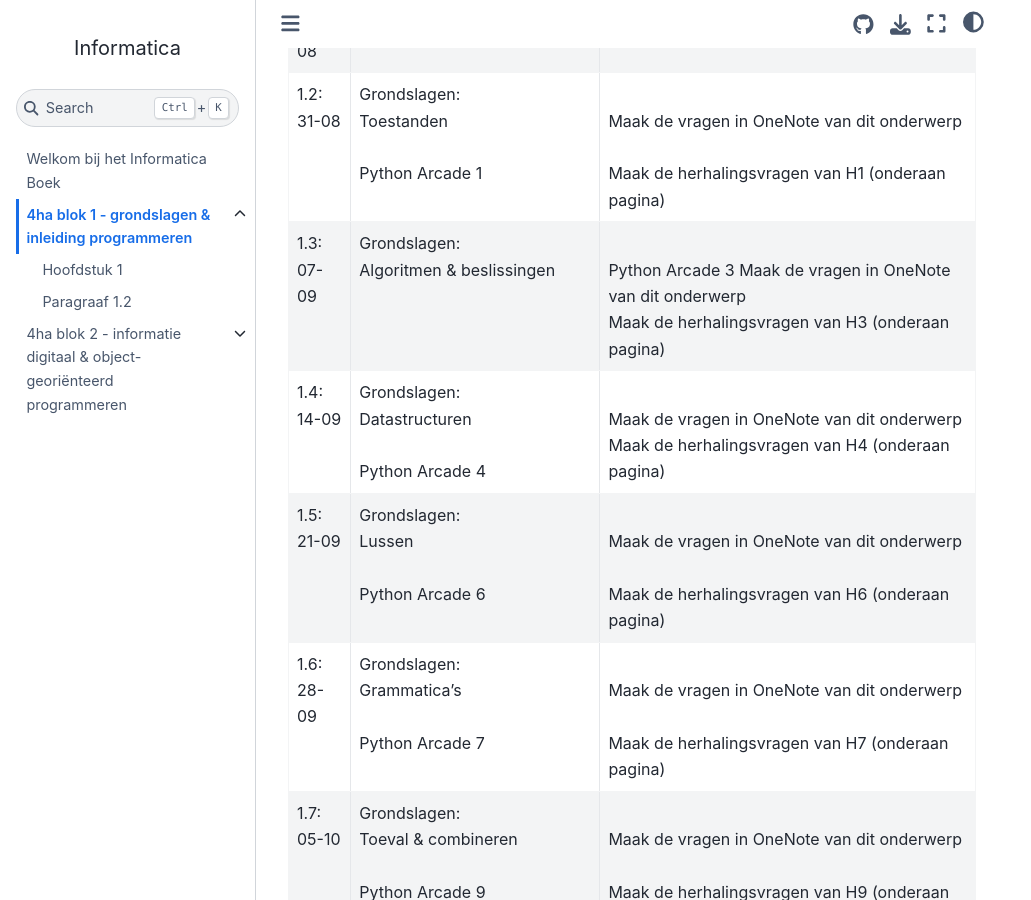
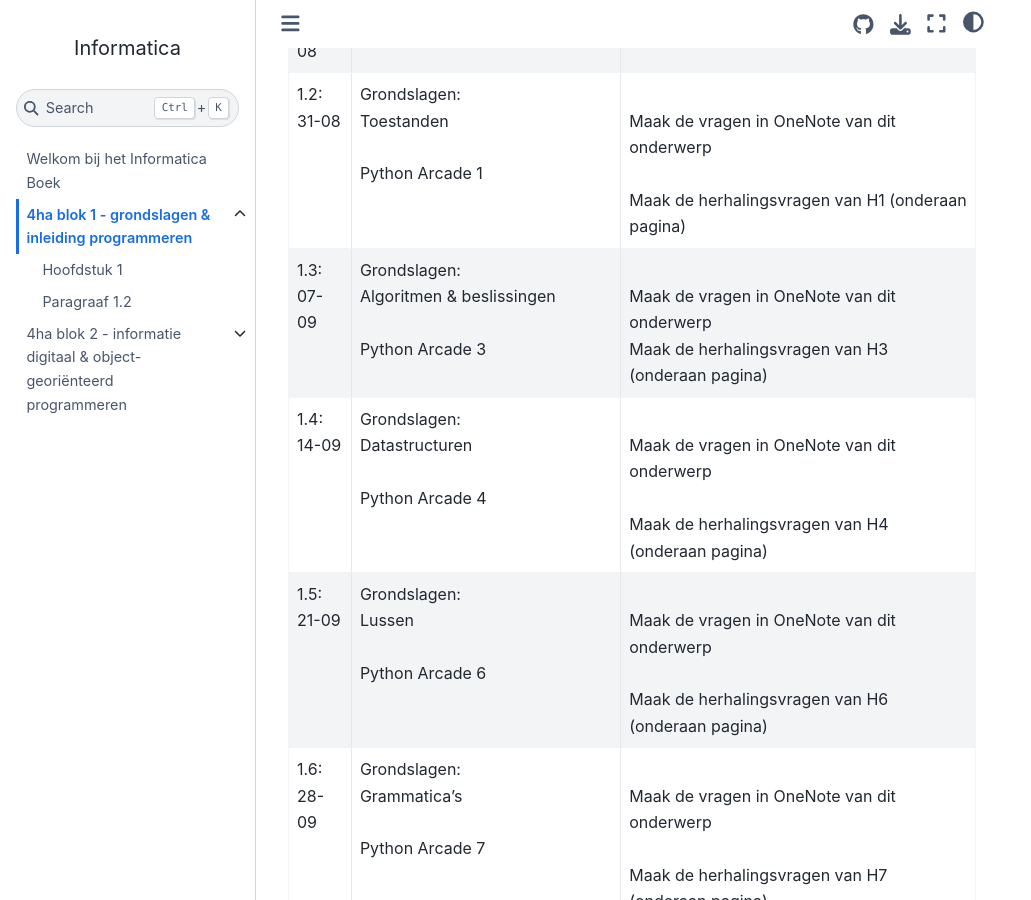
Before and after one commit to JoostvanTiel/informatica, a Jupyter Book: the page built from book/blok1/index.md, in a window 1280 px wide and 900 px high, scrolled down 571 px. Shown: the whole window, without its empty margins (0-1031 px from the left). Built offline with Jupyter Book 1.0.4 settings and Sphinx 7.4.7 and the Sphinx Book theme 1.1.4, drawn with Linux system fonts in a browser that asks for light colours.

Commit message:
Refactor lesson schedule by correcting formatting and ensuring consistency in homework advice

```diff
--- a/book/blok1/index.md
+++ b/book/blok1/index.md
@@ -12,13 +12,13 @@ Spoorboekje:
 | Waarde toetsen:   | 1x                                                                         |
 | Studieadvies:     | Houd je werk bij, zo maak je je de basisvaardigheden eigen                 |
 
-| week           | lesstof                                                    | huiswerkadvies                                                                                                                       |
-| -------------- | ---------------------------------------------------------- | ------------------------------------------------------------------------------------------------------------------------------------ |
-| 1.1:<br> 24-08 | Introductieweek / geen les                                 | Introductieweek / geen les                                                                                                           |
-| 1.2:<br> 31-08 | Grondslagen:<br>Toestanden<br><br>Python Arcade 1          | <br>Maak de vragen in OneNote van dit onderwerp<br><br>Maak de herhalingsvragen van H1 (onderaan pagina)                             |
-| 1.3:<br> 07-09 | Grondslagen:<br>Algoritmen & beslissingen<br><br>          | <br>Python Arcade 3 Maak de vragen in OneNote van dit onderwerp<br>Maak de herhalingsvragen van H3 (onderaan pagina)                 |
-| 1.4:<br> 14-09 | Grondslagen:<br>Datastructuren<br><br>Python Arcade 4      | <br>Maak de vragen in OneNote van dit onderwerp<br>Maak de herhalingsvragen van H4 (onderaan pagina)                                 |
-| 1.5:<br> 21-09 | Grondslagen:<br>Lussen<br><br>Python Arcade 6              | <br>Maak de vragen in OneNote van dit onderwerp<br><br>Maak de herhalingsvragen van H6 (onderaan pagina)                             |
-| 1.6:<br> 28-09 | Grondslagen:<br>Grammatica’s<br><br>Python Arcade 7        | <br>Maak de vragen in OneNote van dit onderwerp<br><br>Maak de herhalingsvragen van H7 (onderaan pagina)                             |
-| 1.7:<br> 05-10 | Grondslagen:<br>Toeval & combineren<br><br>Python Arcade 9 | <br>Maak de vragen in OneNote van dit onderwerp<br><br>Maak de herhalingsvragen van H9 (onderaan pagina) <br><br> Maak de oefentoets |
-| TW1 <br> 07-10 | Toets T1:<br>grondslagen + inleiding programmeren          |
+| week           | lesstof                                                          | huiswerkadvies                                                                                                                       |
+| -------------- | ---------------------------------------------------------------- | ------------------------------------------------------------------------------------------------------------------------------------ |
+| 1.1:<br> 24-08 | Introductieweek / geen les                                       | Introductieweek / geen les                                                                                                           |
+| 1.2:<br> 31-08 | Grondslagen:<br>Toestanden<br><br>Python Arcade 1                | <br>Maak de vragen in OneNote van dit onderwerp<br><br>Maak de herhalingsvragen van H1 (onderaan pagina)                             |
+| 1.3:<br> 07-09 | Grondslagen:<br>Algoritmen & beslissingen<br><br>Python Arcade 3 | <br>Maak de vragen in OneNote van dit onderwerp<br>Maak de herhalingsvragen van H3 (onderaan pagina)                                 |
+| 1.4:<br> 14-09 | Grondslagen:<br>Datastructuren<br><br>Python Arcade 4            | <br>Maak de vragen in OneNote van dit onderwerp<br><br>Maak de herhalingsvragen van H4 (onderaan pagina)                             |
+| 1.5:<br> 21-09 | Grondslagen:<br>Lussen<br><br>Python Arcade 6                    | <br>Maak de vragen in OneNote van dit onderwerp<br><br>Maak de herhalingsvragen van H6 (onderaan pagina)                             |
+| 1.6:<br> 28-09 | Grondslagen:<br>Grammatica’s<br><br>Python Arcade 7              | <br>Maak de vragen in OneNote van dit onderwerp<br><br>Maak de herhalingsvragen van H7 (onderaan pagina)                             |
+| 1.7:<br> 05-10 | Grondslagen:<br>Toeval & combineren<br><br>Python Arcade 9       | <br>Maak de vragen in OneNote van dit onderwerp<br><br>Maak de herhalingsvragen van H9 (onderaan pagina) <br><br> Maak de oefentoets |
+| TW1 <br> 07-10 | Toets T1:<br>grondslagen + inleiding programmeren                |
```
